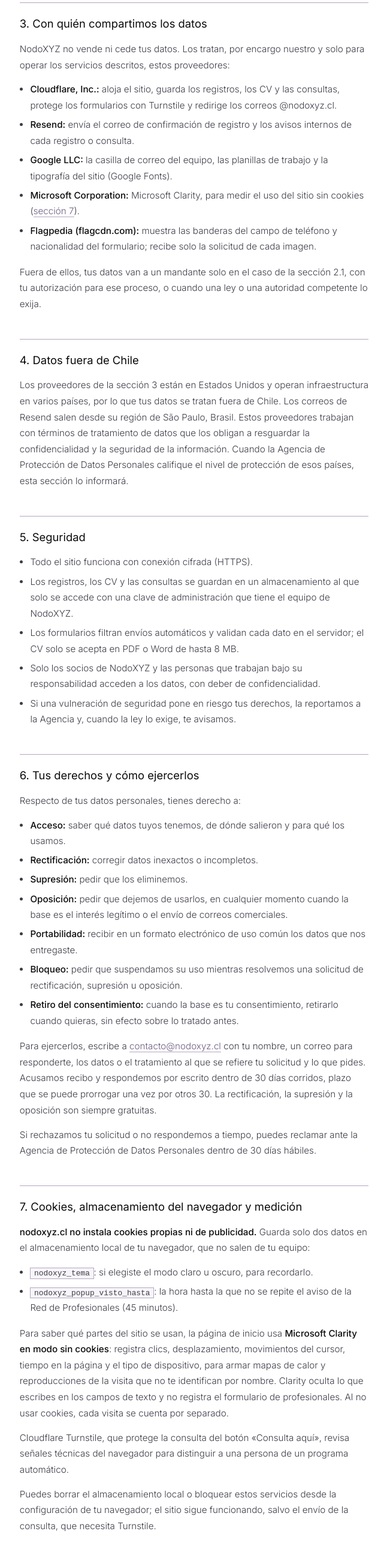
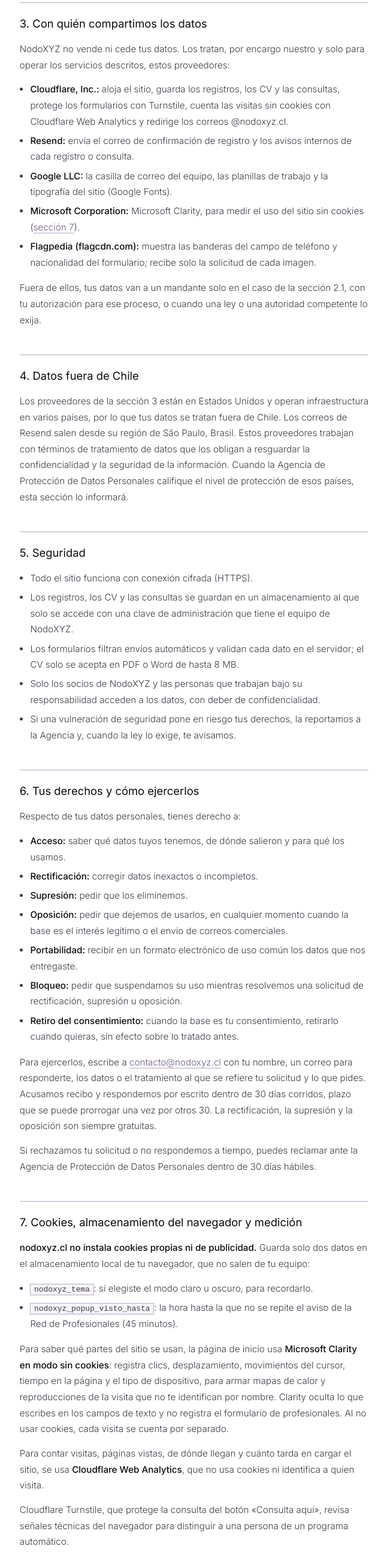
Before and after one commit to nodoxyz/website, a plain HTML site: page legal/privacidad.html in a window 1280 px wide. Shown: the part 3140-5727 px from the top of the page at 60% size, without its empty margins (316-962 px from the left). Drawn offline with Linux system fonts and the light colour scheme.

Commit message:
Política: Cloudflare Web Analytics en las secciones 3 y 7
Co-Authored-By: Claude Opus 5.5 <noreply@anthropic.com>

```diff
--- a/legal/privacidad.html
+++ b/legal/privacidad.html
@@ -118,7 +118,7 @@
     servicios descritos, estos proveedores:
   </p>
   <ul>
-    <li><strong>Cloudflare, Inc.:</strong> aloja el sitio, guarda los registros, los CV y las consultas, protege los formularios con Turnstile y redirige los correos @nodoxyz.cl.</li>
+    <li><strong>Cloudflare, Inc.:</strong> aloja el sitio, guarda los registros, los CV y las consultas, protege los formularios con Turnstile, cuenta las visitas sin cookies con Cloudflare Web Analytics y redirige los correos @nodoxyz.cl.</li>
     <li><strong>Resend:</strong> envía el correo de confirmación de registro y los avisos internos de cada registro o consulta.</li>
     <li><strong>Google LLC:</strong> la casilla de correo del equipo, las planillas de trabajo y la tipografía del sitio (Google Fonts).</li>
     <li><strong>Microsoft Corporation:</strong> Microsoft Clarity, para medir el uso del sitio sin cookies (<a href="#cookies">sección 7</a>).</li>
@@ -188,6 +188,10 @@
     de profesionales. Al no usar cookies, cada visita se cuenta por separado.
   </p>
   <p>
+    Para contar visitas, páginas vistas, de dónde llegan y cuánto tarda en cargar el sitio, se
+    usa <strong>Cloudflare Web Analytics</strong>, que no usa cookies ni identifica a quien visita.
+  </p>
+  <p>
     Cloudflare Turnstile, que protege la consulta del botón «Consulta aquí», revisa señales
     técnicas del navegador para distinguir a una persona de un programa automático.
   </p>
```
